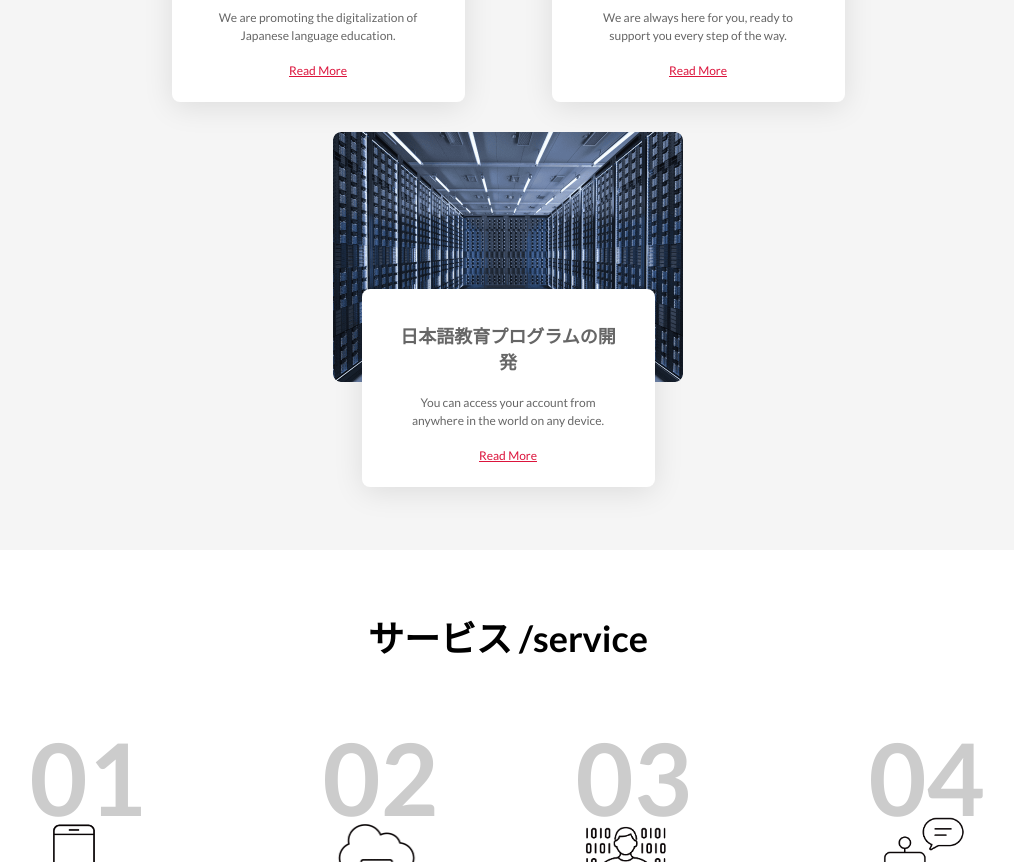
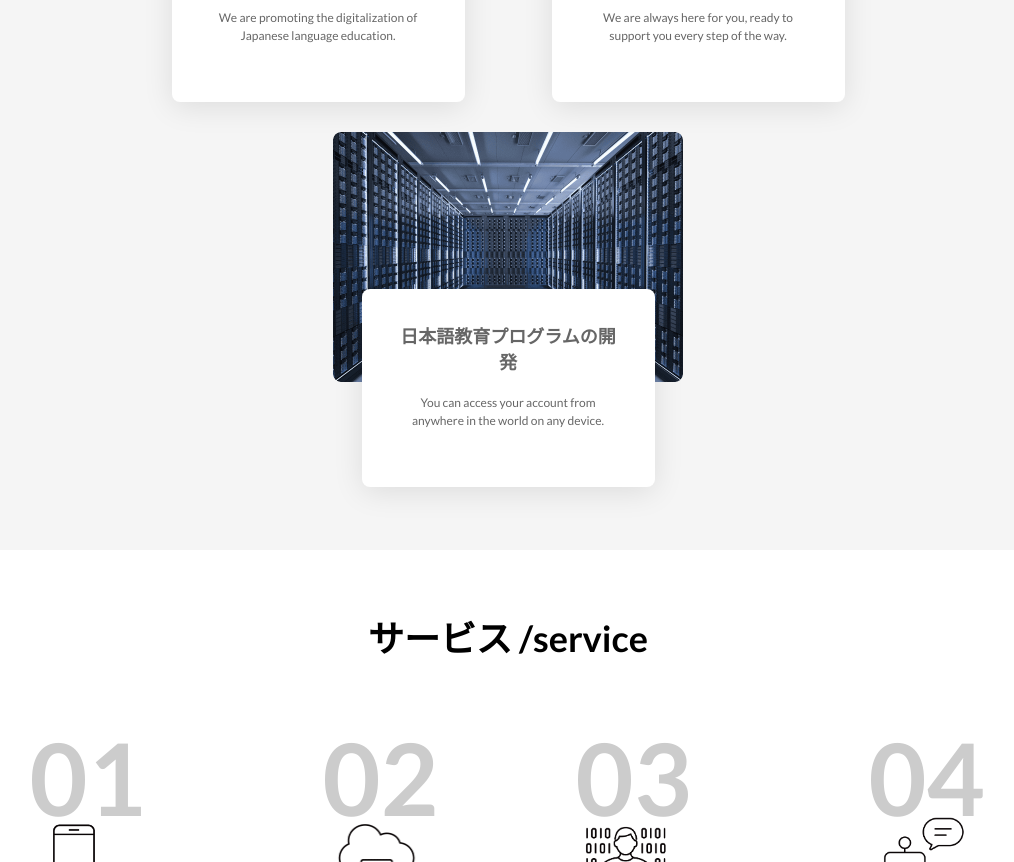
Before and after one commit to kurukobaweb/modern-japanese-education, a plain HTML site: page index.html in a window 1280 px wide. Shown: the part 1775-2637 px from the top of the page, without its empty margins (132-1146 px from the left). Drawn offline with Linux system fonts and the light colour scheme.

Commit message:
Update index.html

```diff
--- a/index.html
+++ b/index.html
@@ -84,7 +84,6 @@
                                     <p class="we-are-promoting">
                                         We are promoting the digitalization of Japanese language education.
                                     </p>
-                                    <a href="#service" class="read-more">Read More</a>
                                 </div>
                             </div>
                         </div>
@@ -99,7 +98,6 @@
                                     <p class="we-are-promoting">
                                         We are always here for you, ready to support you every step of the way.
                                     </p>
-                                    <a href="#contact" class="read-more">Read More</a>
                                 </div>
                             </div>
                         </div>
@@ -116,7 +114,6 @@
                                     <p class="we-are-promoting">
                                         You can access your account from anywhere in the world on any device.
                                     </p>
-                                    <a href="#service" class="read-more">Read More</a>
                                 </div>
                             </div>
                         </div>
```
